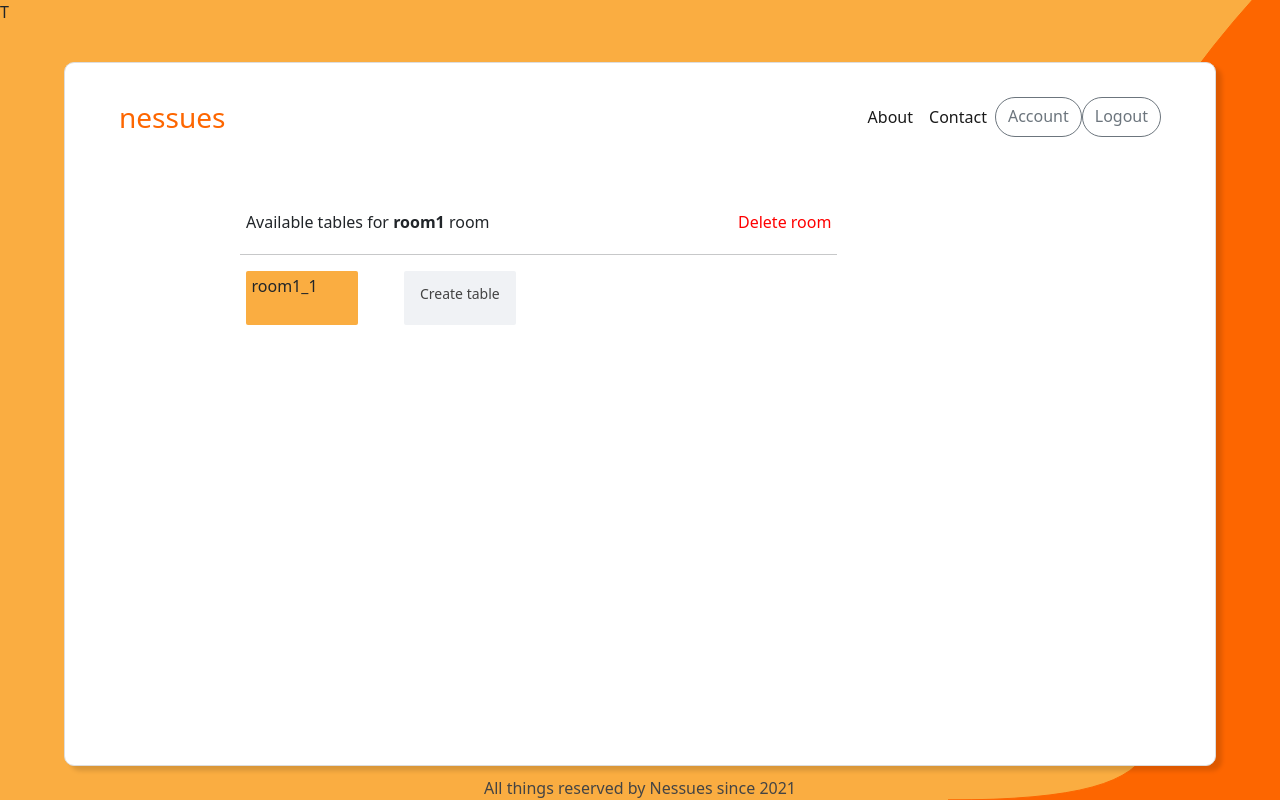
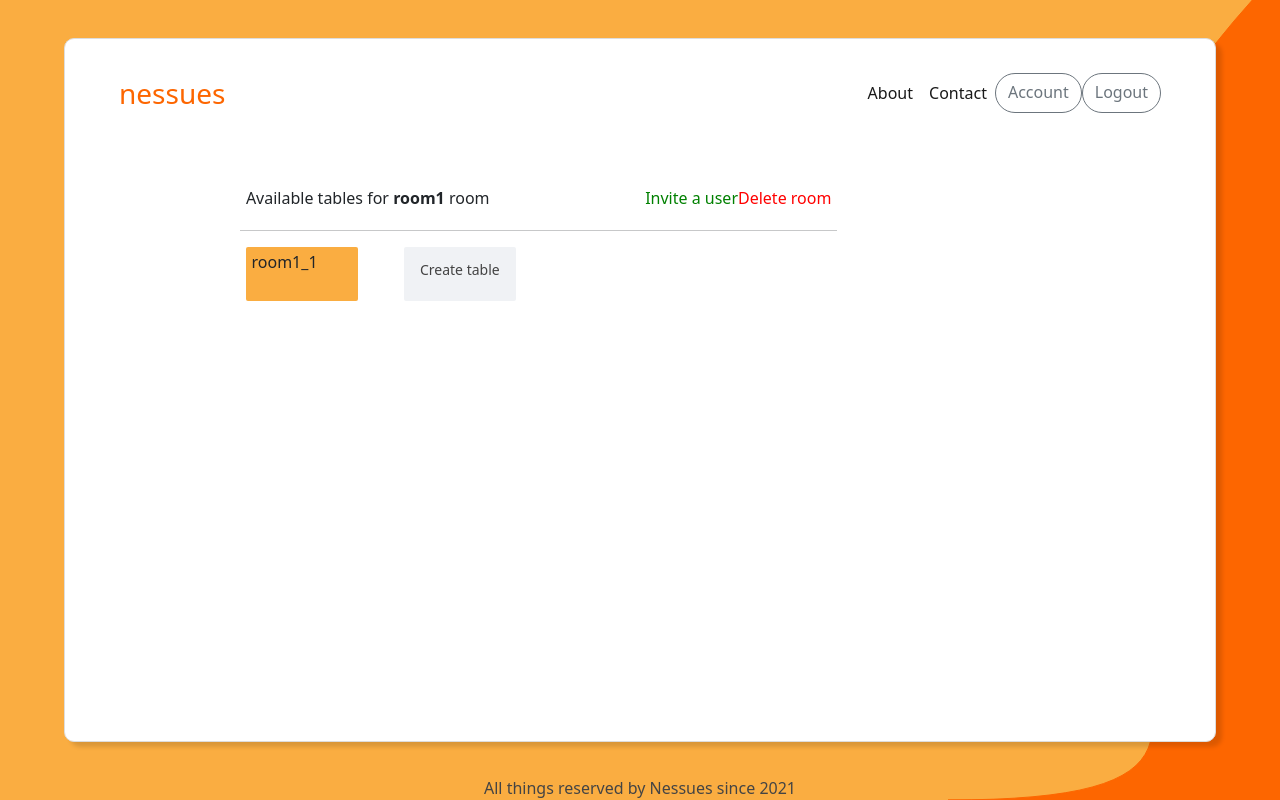
Before and after one commit to jol79/Nessues, a Django app: page /tables/room/3/ in a window 1280 px wide. Run offline with Django 3.2, Linux system fonts and the light colour scheme; a user stored in the database is signed in; data comes from the database, SQL or seed files in the repository; both versions use the stored data as it was after the commit; some libraries are stand-ins or nearby versions.

Commit message:
form, validation logic to be able to invite new users. Fix if statement in line 145 of views.py file

```diff
--- a/nessues/nessues_app/forms.py
+++ b/nessues/nessues_app/forms.py
@@ -85,6 +85,13 @@ class CompleteTaskForm(forms.ModelForm):
 """
  invitations
 """
+class SendInvitationForm(forms.ModelForm):
+
+    class Meta:
+        model = Invitation
+        fields = ['group', 'user']
+        widgets = {'group': forms.HiddenInput()}
+
 class AcceptInvitationForm(forms.ModelForm):
     id = IntegerField()
 
--- a/nessues/nessues_app/views.py
+++ b/nessues/nessues_app/views.py
@@ -5,6 +5,7 @@ from django.http import HttpResponseRedirect
 from django.contrib import messages
 from django.views.generic import TemplateView, ListView
 from django.contrib.auth.decorators import login_required
+from django.contrib.auth.models import User
 
 from .models import (
     Room, Table, Task, Nessues_Group,
@@ -12,7 +13,7 @@ from .models import (
 from .forms import (
     CreateRoomForm, CreateTableForm, CreateTaskForm, UpdateTaskForm,
     CompleteTaskForm, DeleteRoomForm, CreateGroupForm, CloseGroupForm,
-    AcceptInvitationForm, RefuseInvitationForm)
+    AcceptInvitationForm, RefuseInvitationForm, SendInvitationForm)
 
 
 def home_view(request):
@@ -90,6 +91,7 @@ class TablesView(TemplateView):
     create_table_class = CreateTableForm
     delete_room_class = DeleteRoomForm
     close_group_class = CloseGroupForm
+    invite_user_class = SendInvitationForm
 
     def get(self, request, *args, **kwargs):
         if self.kwargs['redirected_from'] == 'group':
@@ -100,7 +102,8 @@ class TablesView(TemplateView):
                 except:
                     available_tables = None
                 create = self.create_table_class(initial={'group': current.id})
-                delete = self.close_group_class(initial={'group': self.kwargs['key_id']})
+                delete = self.close_group_class(initial={'group': current.id})
+                invite = self.invite_user_class(initial={'group': current.id})
             except:
                 pass
 
@@ -116,16 +119,39 @@ class TablesView(TemplateView):
             except:
                 pass
 
-        return render(request, self.template_name, {'title': self.title, 'current_type': self.kwargs['redirected_from'], 'current': current.id, 'current_name': current.name, 'available_tables': available_tables, 'create': create, 'delete': delete})
+        try:
+            return render(request, self.template_name, {'title': self.title, 'current_type': self.kwargs['redirected_from'], 'current': current.id, 'current_name': current.name, 'available_tables': available_tables, 'create': create, 'delete': delete, 'invite': invite})
+        except:
+            return render(request, self.template_name, {'title': self.title, 'current_type': self.kwargs['redirected_from'], 'current': current.id, 'current_name': current.name, 'available_tables': available_tables, 'create': create, 'delete': delete})
 
 
     def post(self, request, *args, **kwargs):
         create = self.create_table_class(request.POST)
+        invite = self.invite_user_class(request.POST)
         delete = self.delete_room_class(request.POST)
 
         if create.is_valid():
             create.save()
             return HttpResponseRedirect(f"/tables/{self.kwargs['redirected_from']}/{self.kwargs['key_id']}")
+
+        if invite.is_valid():
+            user_to_invite = invite.cleaned_data['user']
+            group_send_invitation_from = invite.cleaned_data['group']
+
+            try:
+                user_exists = User.objects.get(username=user_to_invite)
+                print(f"USER WAS FOUND: {user_exists}")
+                # check if user is not participant of the group, no current invitations sent to the user
+                if not Nessues_Group_User.objects.get(group=group_send_invitation_from, user=user_to_invite.id) and not Invitation.objects.get(group=group_send_invitation_from, user=user_to_invite.id):
+                    invite.save()
+                    messages.success(request, f"User {user_to_invite} invited successfully!")
+            except:
+                messages.warning(request, "No user with this name")
+                print()
+
+            return HttpResponseRedirect(f"/tables/{self.kwargs['redirected_from']}/{self.kwargs['key_id']}")
+        else:
+            print("INVITE FORM NOT VALID", invite)
 
         if delete.is_valid():
             id_to_delete = delete.cleaned_data['id']
--- a/nessues/static/css/base.css
+++ b/nessues/static/css/base.css
@@ -144,6 +144,12 @@ a{
     margin-right: 18%;
     margin-bottom: -1%;
     padding-inline: 15%;
+}
+.inviteUser:hover, .deleteRoom:hover{
+    cursor: pointer;
+}
+.availability{
+    flex-grow: 4;
 }
 .container-monorooms-data{
     display: grid;
--- a/nessues/static/js/tables.js
+++ b/nessues/static/js/tables.js
@@ -11,3 +11,9 @@ $(function(){
         $(".form-group-id #id-id").val(id);
     })
 });
+
+$(function(){
+    $(".inviteUser").click(function(){
+        $('.invite_user_modal').show();
+    })
+});
--- a/nessues/templates/nessues_app/tables.html
+++ b/nessues/templates/nessues_app/tables.html
@@ -1,10 +1,11 @@
-T{% extends "base.html" %}
+{% extends "base.html" %}
 {% load widget_tweaks %}
 
 
 {% block content %}
     <div class="workspace-nav">
-        <p>Available tables for <b>{{ current_name }}</b> {% if current_type == "group"  %} group {% else %} room {% endif %}</p>
+        <p class="availability">Available tables for <b>{{ current_name }}</b> {% if current_type == "group"  %} group {% else %} room {% endif %}</p>
+        <a data-id="{{ current }}" data-toggle="modal" data-target="#inviteUserModal" class="inviteUser" style="color: green;">Invite a user</a>
         <a data-id="{{ current }}" data-toggle="modal" data-target="#deleteRoomModal" class="deleteRoom" style="color: red;">Delete room</a>
     </div>
 
@@ -99,4 +100,34 @@ T{% extends "base.html" %}
         </div>
     </div>
 
+    <!-- Modal invite user to the group form -->
+    <div class="invite_user_modal">
+        <div class="modal fade" id="inviteUserModal" tabindex="-1" role="dialog" aria-labelledby="inviteUserForm" aria-hidden="true">
+            <div class="modal-dialog" role="document">
+            <div class="modal-content">
+                <div class="modal-header">
+                    <h5 class="modal-title" id="ModalLabel">Provide name of the user that you wanna invite</h5>
+                    <button type="button" class="btn-close" data-dismiss="modal" aria-label="Close">
+                    </button>
+                </div>
+
+                <div class="modal-body" style="text-align: center;">
+                    <form method="POST">
+                        {% csrf_token %}
+                        <div class="form-group">
+                            {% render_field invite.user name="id_name" %}
+                        </div>
+                        <div class="form-group">
+                            {% render_field invite.group name="id_group" %}
+                        </div>
+
+                        <button type="button" class="btn btn-secondary" data-dismiss="modal">Close</button>
+                        <button class="btn btn-primary" type="submit">Delete room</button>
+                    </form>
+                </div>
+            </div>
+            </div>
+        </div>
+    </div>
+
 {% endblock content %}
```
Also changed, not shown: nessues/db.sqlite3.
